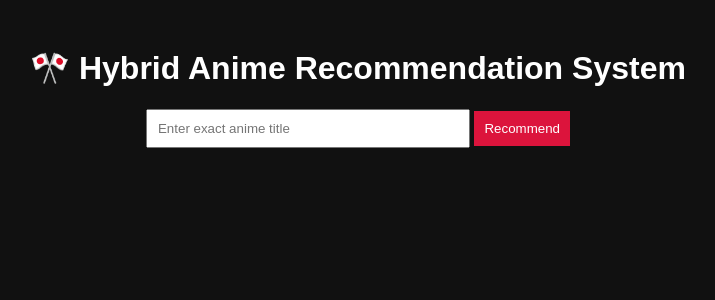
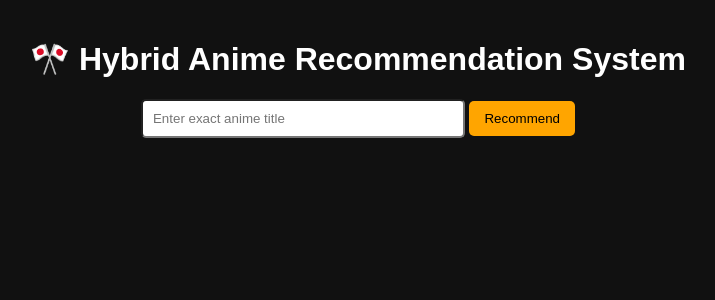
Before and after one commit to AnujShahu/Anime_Recommendation, a Flask app: page / in a window 1280 px wide. Shown: the top 300 px of the page, without its empty margins (282-997 px from the left). Run offline with Flask 3, Linux system fonts and the light colour scheme; parts of the project's set-up code (start-up, migrations or seed data) failed here and were passed over.

Commit message:
Update CSS styles for body and buttons
Refactor styles for body, button, and list items.

```diff
--- a/static/style.css
+++ b/static/style.css
@@ -1,41 +1,33 @@
+body {
+    font-family: Arial;
+    background-color: #111;
+    color: white;
+    text-align: center;
+}
 
-body {
-    background: #111;
-    color: white;
-    font-family: Arial;
-    text-align: center;
-    padding: 20px;
+h1 {
+    margin-top: 40px;
 }
 
 input {
     padding: 10px;
     width: 300px;
+    border-radius: 5px;
 }
 
 button {
-    padding: 10px;
-    background: crimson;
-    color: white;
+    padding: 10px 15px;
+    background-color: orange;
     border: none;
+    border-radius: 5px;
     cursor: pointer;
 }
 
-#results {
-    display: flex;
-    flex-wrap: wrap;
-    justify-content: center;
-    margin-top: 20px;
+button:hover {
+    background-color: darkorange;
 }
 
-.card {
-    background: #1c1c1c;
-    padding: 15px;
-    margin: 10px;
-    width: 250px;
-    border-radius: 10px;
+li {
+    list-style: none;
+    margin-bottom: 20px;
 }
-
-.card img {
-    width: 100%;
-    border-radius: 10px;
-}
```
